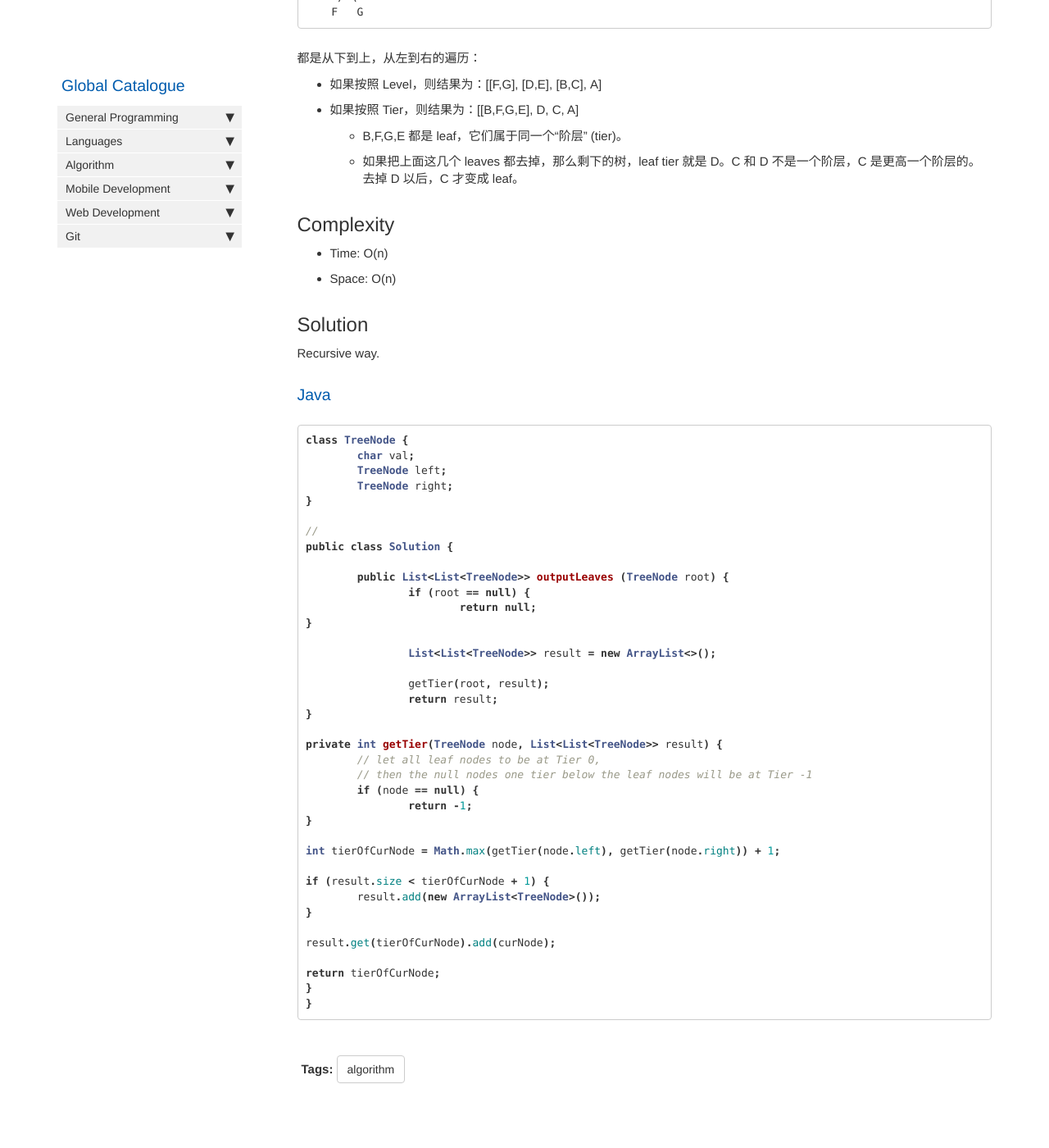
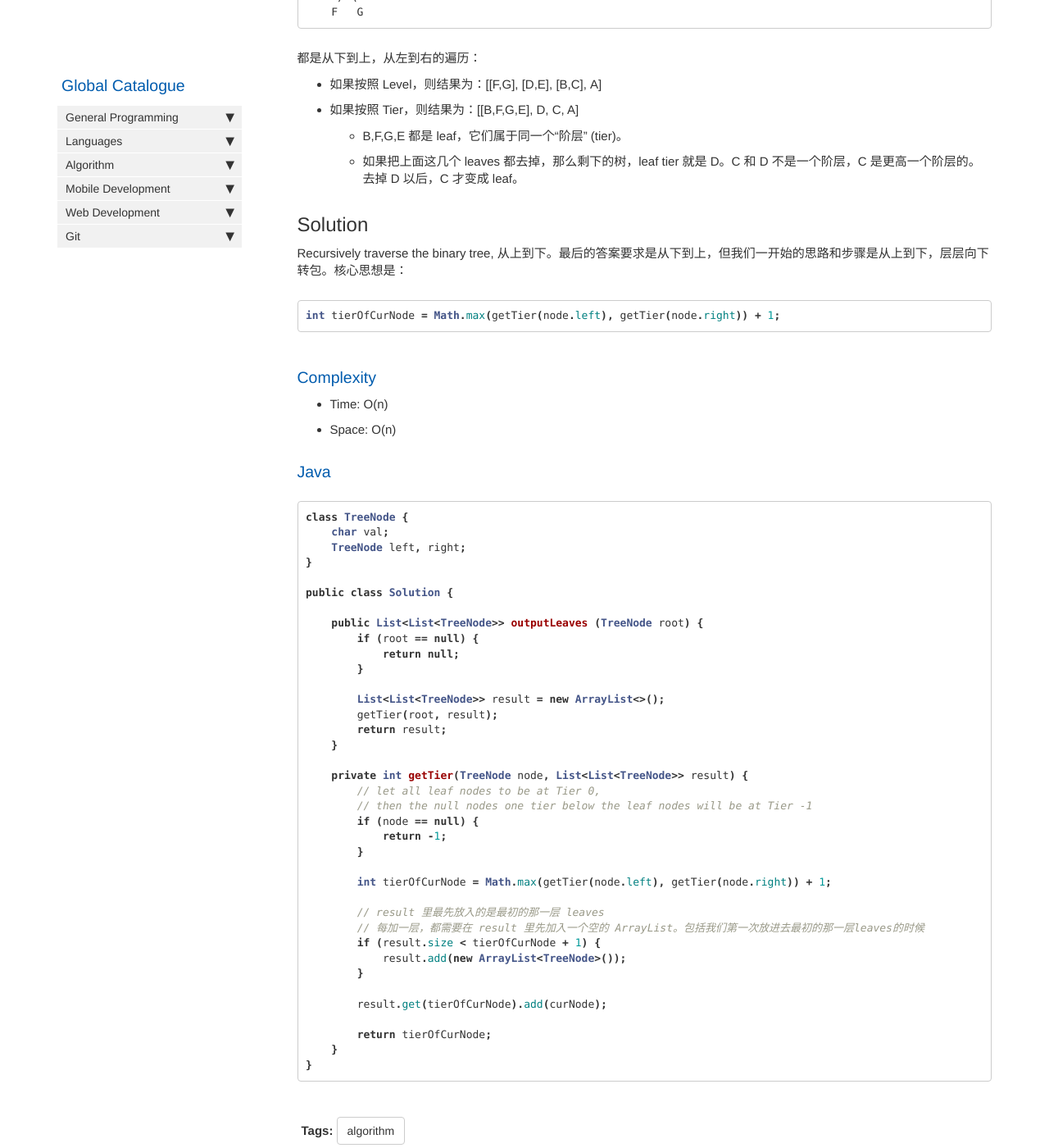
Before and after one commit to HungryOrc/hungryorc.github.io, a Jekyll site: the page built from pages/algorithm/algorithm_binary_tree_traversal_upwards_by_tier.md, in a window 1280 px wide and 1400 px high, scrolled down 486 px. Shown: the whole window at 82% size. Built offline with Jekyll 4.4.1, drawn with Linux system fonts in a browser that asks for light colours; nearby versions of some CDN libraries; comment, search, counter and statistics services are not loaded.

Commit message:
Update algorithm_binary_tree_traversal_upwards_by_tier.md

````diff
--- a/pages/algorithm/algorithm_binary_tree_traversal_upwards_by_tier.md
+++ b/pages/algorithm/algorithm_binary_tree_traversal_upwards_by_tier.md
@@ -28,51 +28,56 @@ toc: false
   * B,F,G,E 都是 leaf，它们属于同一个“阶层” (tier)。
   * 如果把上面这几个 leaves 都去掉，那么剩下的树，leaf tier 就是 D。C 和 D 不是一个阶层，C 是更高一个阶层的。去掉 D 以后，C 才变成 leaf。
 
-## Complexity
+
+
+## Solution
+Recursively traverse the binary tree, 从上到下。最后的答案要求是从下到上，但我们一开始的思路和步骤是从上到下，层层向下转包。核心思想是：
+```java
+int tierOfCurNode = Math.max(getTier(node.left), getTier(node.right)) + 1;
+```
+
+### Complexity
 * Time: O(n)
 * Space: O(n)
 
-## Solution
-Recursive way.
 ### Java
 ```java
 class TreeNode {
-	char val;
-	TreeNode left;
-	TreeNode right;
+    char val;
+    TreeNode left, right;
 }
 
-//
 public class Solution {
 
-	public List<List<TreeNode>> outputLeaves (TreeNode root) {
-		if (root == null) {
-			return null;
-}
+    public List<List<TreeNode>> outputLeaves (TreeNode root) {
+        if (root == null) {
+            return null;
+        }
 
-		List<List<TreeNode>> result = new ArrayList<>();
+        List<List<TreeNode>> result = new ArrayList<>();
+        getTier(root, result);
+        return result;
+    }
 
-		getTier(root, result);
-		return result;
-}
-
-private int getTier(TreeNode node, List<List<TreeNode>> result) {
+    private int getTier(TreeNode node, List<List<TreeNode>> result) {
 	// let all leaf nodes to be at Tier 0,
 	// then the null nodes one tier below the leaf nodes will be at Tier -1
-	if (node == null) {
-		return -1;
-}
+        if (node == null) {
+            return -1;
+        }
 
-int tierOfCurNode = Math.max(getTier(node.left), getTier(node.right)) + 1;
+        int tierOfCurNode = Math.max(getTier(node.left), getTier(node.right)) + 1;
 
-if (result.size < tierOfCurNode + 1) {
-	result.add(new ArrayList<TreeNode>());
-}
+        // result 里最先放入的是最初的那一层 leaves
+	// 每加一层，都需要在 result 里先加入一个空的 ArrayList。包括我们第一次放进去最初的那一层leaves的时候
+        if (result.size < tierOfCurNode + 1) {
+            result.add(new ArrayList<TreeNode>());
+        }
 
-result.get(tierOfCurNode).add(curNode);
+        result.get(tierOfCurNode).add(curNode);
 
-return tierOfCurNode;
-}
+        return tierOfCurNode;
+    }
 }
 ```
 
````
